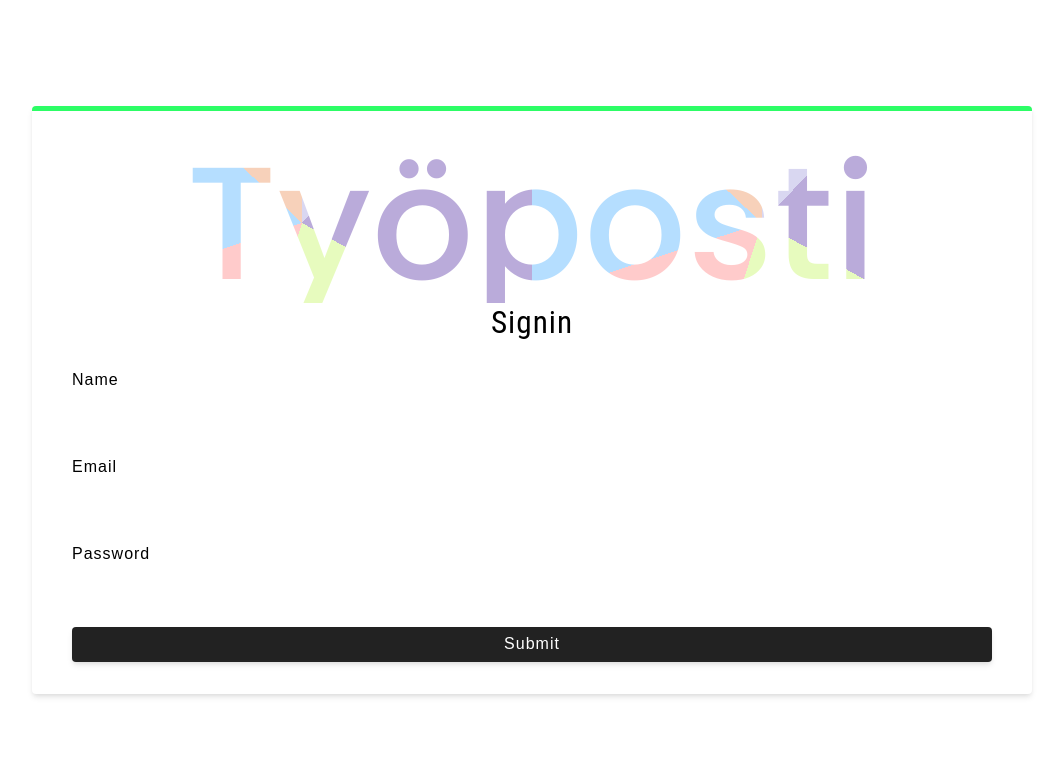
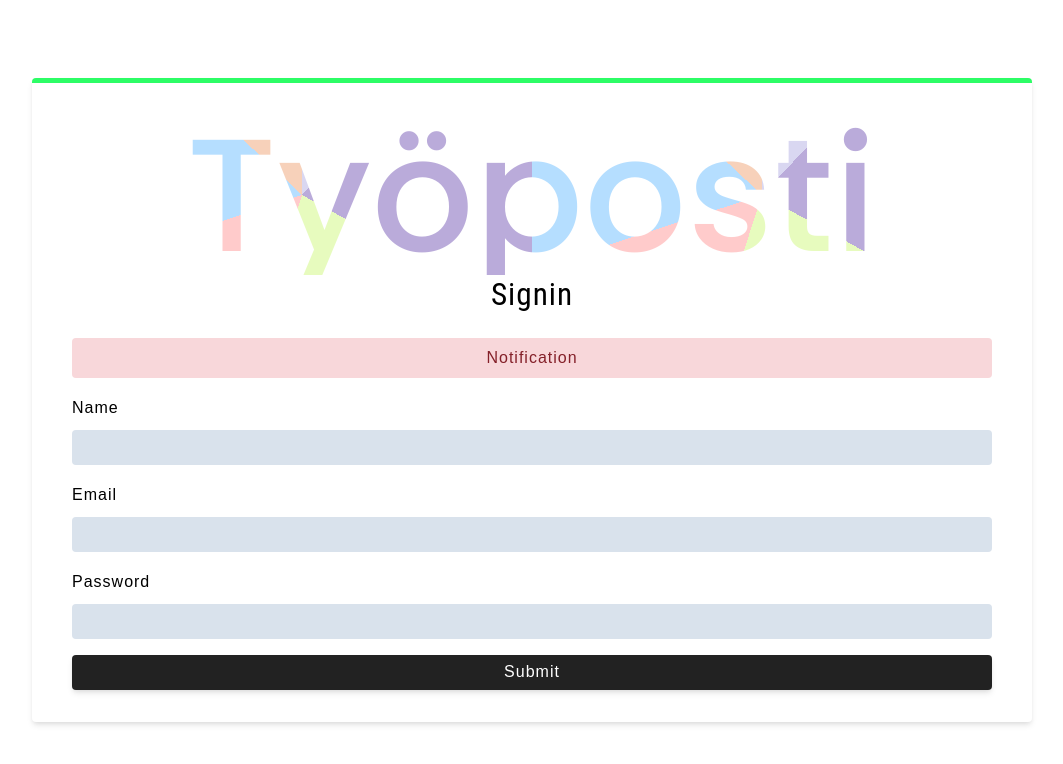
Before and after one commit to onrush1995/Tyoposti-V01, a React (Create React App) app in the folder frontend/: page /signup in a window 1280 px wide. Shown: the top 764 px of the page, without its empty margins (108-1171 px from the left). Built offline with nearby package versions, Linux system fonts and the light colour scheme.

Commit message:
Notification tool box set up with global css

```diff
--- /dev/null
+++ b/frontend/src/component/Notify.js
@@ -0,0 +1,7 @@
+import React from 'react';
+
+const Notify = () => {
+    return <div className='notify notify-red'>Notification </div>;
+};
+
+export default Notify;
--- a/frontend/src/component/index.js
+++ b/frontend/src/component/index.js
@@ -1,4 +1,5 @@
 import FromInfo from './FromInfo';
+import Notify from './Notify';
 import Tyoposti from './Tyoposti';
 
-export { FromInfo, Tyoposti };
+export { FromInfo, Tyoposti, Notify };
--- a/frontend/src/index.css
+++ b/frontend/src/index.css
@@ -28,7 +28,7 @@ html {
     --megento-10: #044e54;
     --tracker-1: #2dfd66;
     --black: #222;
-    --yellow: #fff;
+
     --grey-1: #f0f4f8;
     --grey-2: #d9e2ec;
     --error-paragraph: #2dfd66;
@@ -202,7 +202,7 @@ ul {
     width: 100%;
     padding: 0.375rem 0.75rem;
     border-radius: var(--borderRadius);
-    background: var(--backgroundColor);
+    background: var(--grey-2);
     border: 1px solid var(--grey-200);
 }
 .form-input-elements,
@@ -231,3 +231,23 @@ ul {
     height: 35px;
     width: 100%;
 }
+
+/* notification styling*/
+
+.notify {
+    padding: 0.375rem 0.75rem;
+    margin-bottom: 1rem;
+    border-color: transparent;
+    border-radius: var(--borderRadius);
+    text-align: center;
+    letter-spacing: var(--letterSpacing);
+}
+
+.notify-red {
+    color: var(--red-dark);
+    background: var(--red-light);
+}
+.notify-green {
+    color: var(--green-dark);
+    background: var(--green-light);
+}
--- a/frontend/src/tab/Signup.js
+++ b/frontend/src/tab/Signup.js
@@ -2,12 +2,14 @@ import React, { useState } from 'react';
 import GlobalStyle from '../resources/normalizestyle /SignUp';
 import Tyoposti from '../component/Tyoposti';
 import FromInfo from '../component/FromInfo';
+import { Notify } from '../component';
 
 const primaryData = {
     userName: '',
     userEmail: '',
     userpassword: '',
-    userIsMember: true
+    userIsMember: true,
+    showNotification: true
 };
 
 const Signup = () => {
@@ -29,6 +31,7 @@ const Signup = () => {
             <form className='form' onSubmit={handelSubmit}>
                 <Tyoposti />
                 <h3>Signin</h3>
+                {values.showNotification && <Notify />}
 
                 {/* User information collector */}
 
```
Also changed, not shown: frontend/src/component/Warning.js (deleted, +0 -7 lines), frontend/src/globalContext/.js (renamed from frontend/src/globalContext/effect.js).
